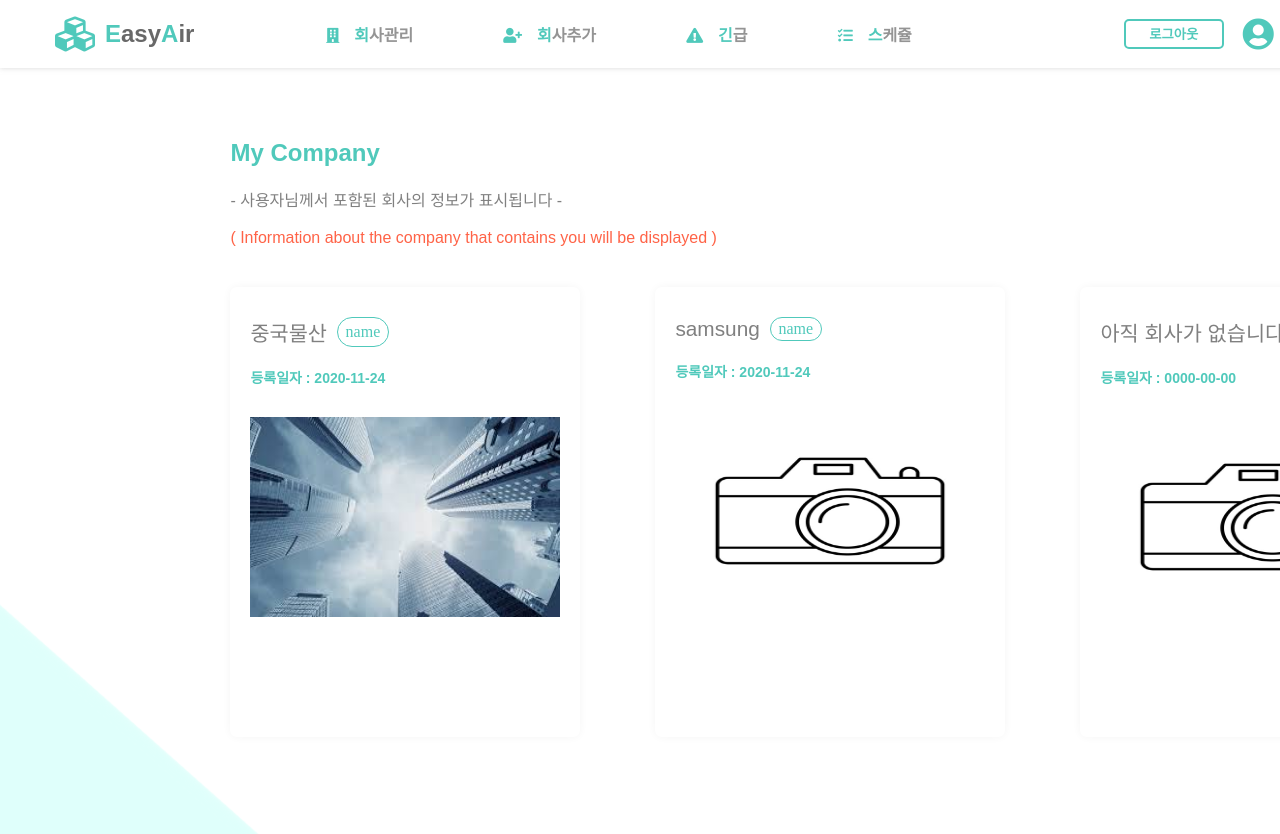
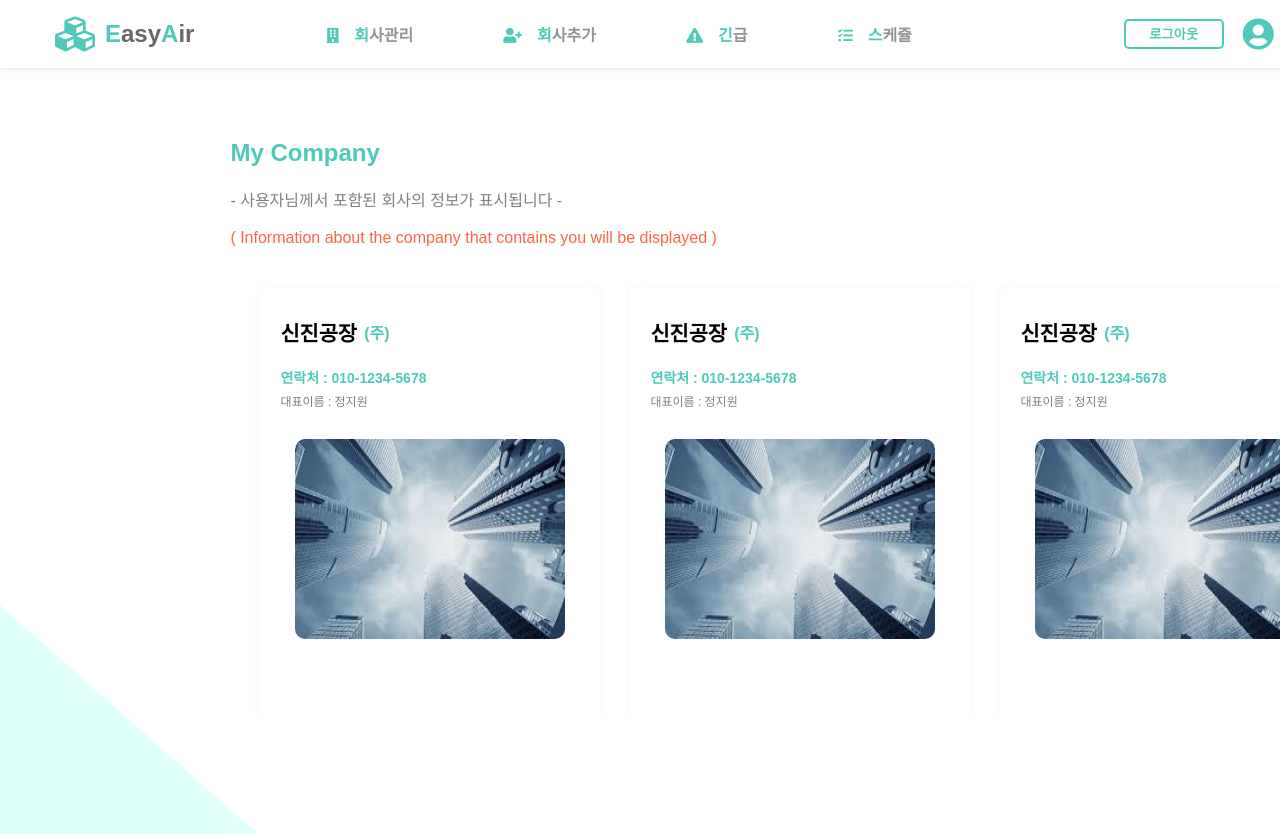
Before and after one commit to EasyAir/EasyAir_front, a React (Create React App) app: page /company in a window 1280 px wide. Shown: the top 834 px of the page. Built offline with nearby package versions, Linux system fonts and the light colour scheme.

Commit message:
[UPDATE] FIX FACTORY PAGE

```diff
--- a/src/components/Company/company.css
+++ b/src/components/Company/company.css
@@ -22,21 +22,32 @@ box-shadow: 0px 0px 3px rgba(156, 255, 255, 0.9); */
 }
 .managementCont{
     display: flex;
+/*     width: px; */
     width: 1200px;
+    margin-top: 20px;
     justify-content: space-between;
-    margin-top: 20px;
 }
 .companyName{
-    width: 50px;
+    width: 20px;
     padding: 1px 0;
     border-radius: 24px;
-    border: 1px solid #50C9BB;
+    font-weight: bold;
+/*     border: 1px solid #50C9BB; */
     color: #50C9BB;
     display: flex;
     justify-content: center;
     align-items: center;
     margin-left: 10px;
 }
+.ManagementContainer{
+    display: flex;
+    width: 1200px;
+    overflow-x: scroll;
+    height: 500px;
+}
+::-webkit-scrollbar{
+    display: none;
+}
 
 .cont:hover{
     transition: 1s;
--- a/src/components/Company/company.js
+++ b/src/components/Company/company.js
@@ -8,18 +8,29 @@ import './company.css'
 
 class CompanyManagement extends Component{
     render(){
+        const { companyName, phoneNum, content, represent } = this.props; // props 코드길이 줄이기
         return(
-            <C.Container className="cont">
-                <div><a>{this.props.companyName}</a><div className="companyName">name</div>
+            <div style={{display:'flex'}} className="managementCont">
+            <Link to="/machineChart"><C.Container className="cont">
+                <div><a>{companyName}</a><div className="companyName">(주)</div>
                 </div>
-{/*                 <div>저희 회사는 반도체를 공정 및 제작하여 수출합니다. 중국에서 공장을 최초 설립하였습니다.</div> */}
-                <div>등록일자 : {this.props.date}</div>
+                <div>연락처 : {phoneNum}</div>
+                <div>대표이름 : {represent}</div>
                 <img src={
-                    this.props.content
+                    content
                 } alt=""/>
             </C.Container>
+            </Link>
+        </div>
         )
     }
+}
+
+CompanyManagement.defaultProps = {
+    companyName: '등록된 공장이 없습니다.',
+    date: '000-0000-0000',
+    content: nullImg,
+    represent: 'Nothing'
 }
 
 class Company extends Component{
@@ -31,11 +42,19 @@ class Company extends Component{
                     <a style={{color:'gray'}}>- 사용자님께서 포함된 회사의 정보가 표시됩니다 - </a>     <br/><br/>
                     <a>( Information about the company that contains you will be displayed  )</a>
                 </div>
-                <div style={{display:'flex'}} className="managementCont">
-                <CompanyManagement companyName="중국물산" date="2020-11-24" content={img}></CompanyManagement>
-                <CompanyManagement companyName="samsung" date="2020-11-24" content={nullImg}></CompanyManagement>
-                <CompanyManagement companyName="아직 회사가 없습니다." date="0000-00-00" content={nullImg}></CompanyManagement>
+                <div className="ManagementContainer">
+                        <CompanyManagement companyName="신진공장" phoneNum="010-1234-5678" content={img} represent="정지원"></CompanyManagement>
+                        <CompanyManagement companyName="신진공장" phoneNum="010-1234-5678" content={img} represent="정지원"></CompanyManagement>
+                        <CompanyManagement companyName="신진공장" phoneNum="010-1234-5678" content={img} represent="정지원"></CompanyManagement>
+                        <CompanyManagement companyName="신진공장" phoneNum="010-1234-5678" content={img} represent="정지원"></CompanyManagement>
+                        <CompanyManagement companyName="신진공장" phoneNum="010-1234-5678" content={img} represent="정지원"></CompanyManagement>
                 </div>
+
+                <C.Footer>
+                    <Link to="/addFactory">
+                     <button>공장 추가</button>
+                    </Link>
+                </C.Footer>
             </C.Body>
         );
     }
--- a/src/components/Company/companyStyle.js
+++ b/src/components/Company/companyStyle.js
@@ -10,7 +10,7 @@ flex-direction:column;
 `
 
 const Container = styled.div`
-width:310px;
+width:300px;
 height:450px;
 padding:0 20px;
 /* background-color:#50C9BB; */
@@ -18,16 +18,14 @@ border-radius:7px;
 box-shadow: 0px 0px 8px whitesmoke;
 overflow:hidden;
 margin-top:20px;
+margin-left:30px;
 img{
-    width:100%;
+    width:90%;
     height:200px;
     margin-top:30px;
+    margin-left:5%;
+    border-radius:10px;
 }
-/* div:nth-of-type(2){
-    margin-top:20px;
-    color:gray;
-    font-size:13px;
-} */
 div:nth-of-type(2){
     margin-top:20px;
     color:#50C9BB;
@@ -35,17 +33,59 @@ div:nth-of-type(2){
     font-weight:bold;
     font-family:Arial, Helvetica, sans-serif;
 }
+div:nth-of-type(3){
+    margin-top:5px;
+    color:gray;
+    font-size:12px;
+    font-family:Arial, Helvetica, sans-serif;
+}
+div:nth-of-type(4){
+    float:right;
+    margin-top:30px;
+    margin-right:20px;
+    button{
+        border:1px solid #50C9BB;
+        background-color:transparent;
+        width:80px;
+        height:30px;
+        outline:none;
+        color:#50C9BB;
+    }
+}
 div:first-child{
     display:flex;
     margin-top:30px;
     a{
         font-size:1.3rem;
         color:gray;
+        color:black;
+        font-weight:bold;
     }
 }
+`
+
+const Footer = styled.div`
+width:1200px;
+padding:20px 0;
+display:flex;
+justify-content:flex-end;
+    button{
+    width:120px;
+    height:30px;
+    background-color:white;
+    border:1px solid #50C9BB;
+    color:#50C9BB;
+    border-radius:5px;
+    outline:none;
+    :hover{
+        box-shadow: 0px 0px 5px #50C9BB;
+    }
+}
+
 `
 
 export{
     Body,
 Container
+,Footer
 }
```
